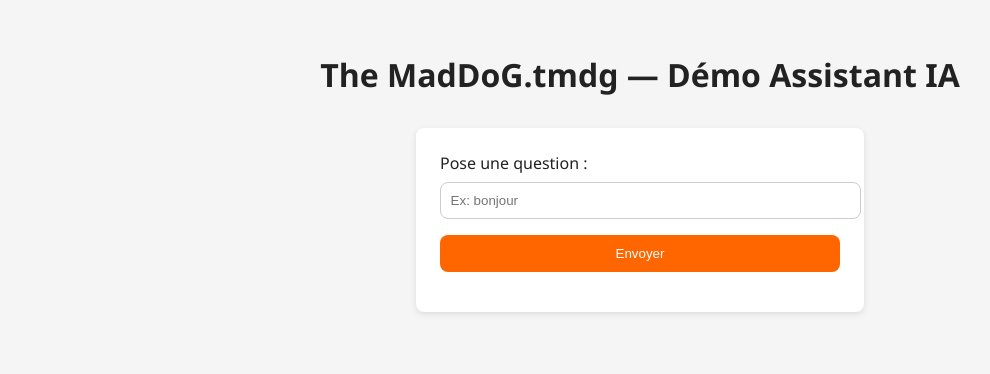
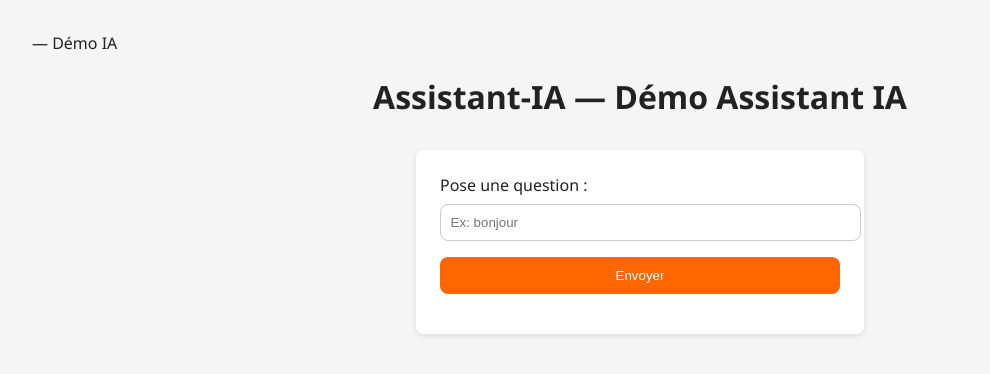
Before and after one commit to teremuhamblin/Assistant-IA, a plain HTML site: page demo.html in a window 1280 px wide. Shown: the whole page, without its empty margins (0-990 px from the left). Drawn offline with Linux system fonts and the light colour scheme.

Commit message:
Update demo.html

```diff
--- a/demo.html
+++ b/demo.html
@@ -2,13 +2,13 @@
 <html lang="fr">
 <head>
   <meta charset="UTF-8">
-  <title>The MadDoG.tmdg — Démo IA</title>
+  <title>Assistant-IA </title> — Démo IA</title>
   <link rel="stylesheet" href="design/system.css">
 </head>
 
 <body>
   <header>
-    <h1>The MadDoG.tmdg — Démo Assistant IA</h1>
+    <h1>Assistant-IA — Démo Assistant IA</h1>
   </header>
 
   <main>
```
